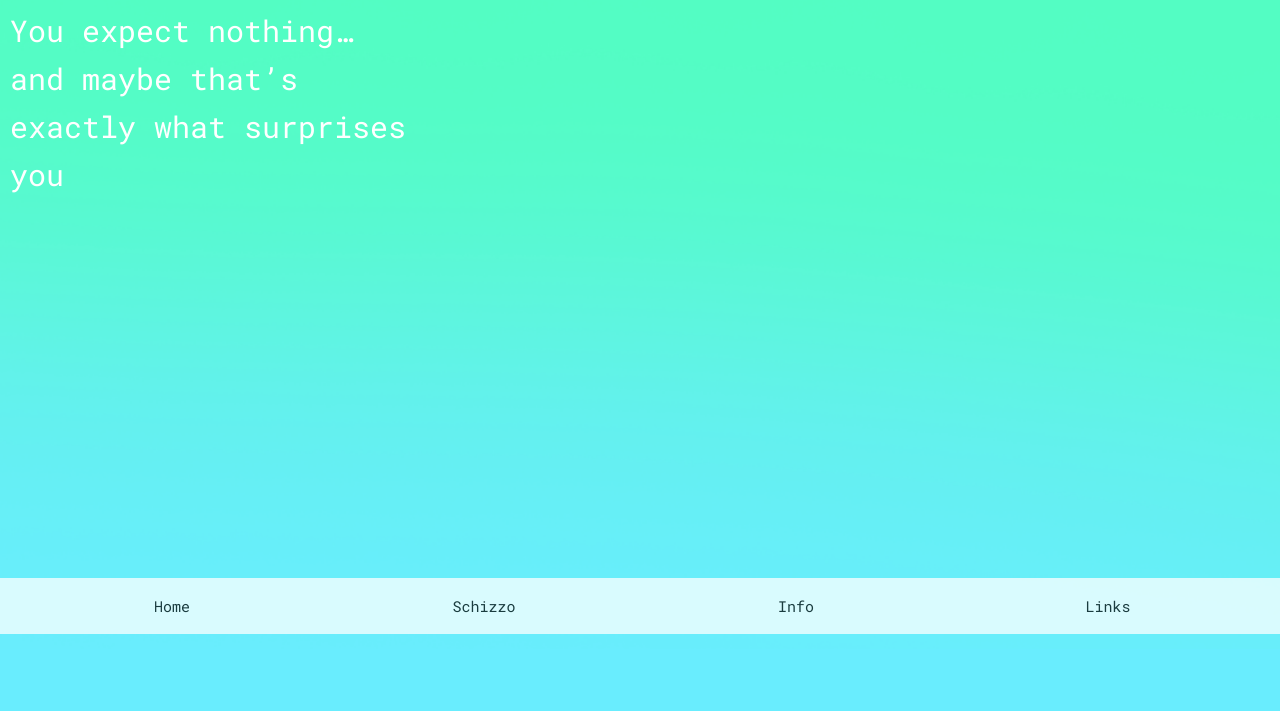
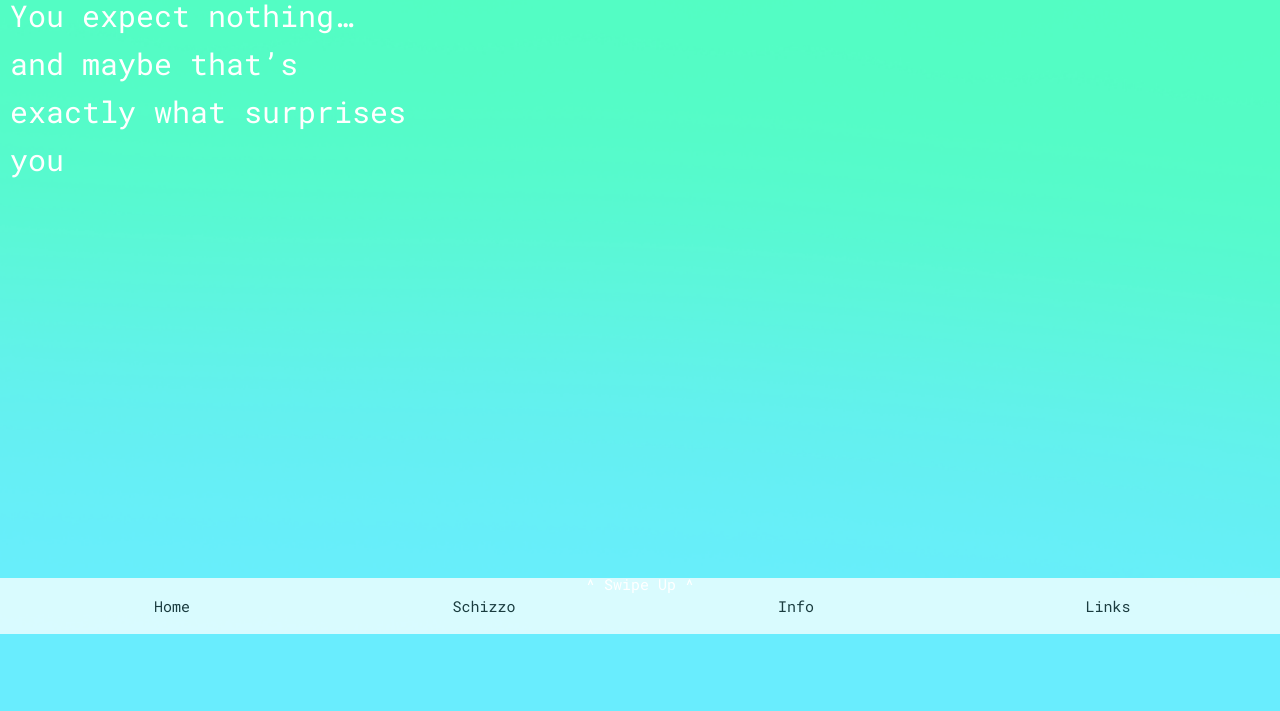
Before and after one commit to schizzotoken-spec/schizzotoken-site, a plain HTML site: page index.html in a window 1280 px wide. Shown: the part 166-877 px from the top of the page. Drawn offline with Linux system fonts and the light colour scheme.

Commit message:
Update index.html

```diff
--- a/index.html
+++ b/index.html
@@ -71,8 +71,8 @@ p {line-height: 2}
     <h2 style=" font-size: clamp(15px, 3vw, 30px);">You expect nothing… and maybe that’s exactly what surprises you</h2>
     </div>
   </div>
-  <div class=" sc-text-white sc-center">
-    <p>^ Swipe Up ^</p>
+  <div class="sc-display-bottommiddle sc-text-white sc-center" style="margin-bottom:20px;">
+  <p>^ Swipe Up ^</p>
   </div>
 </header>
 
```
